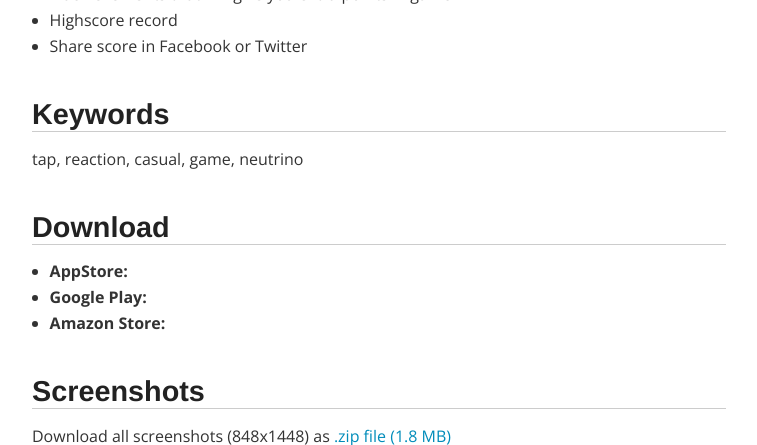
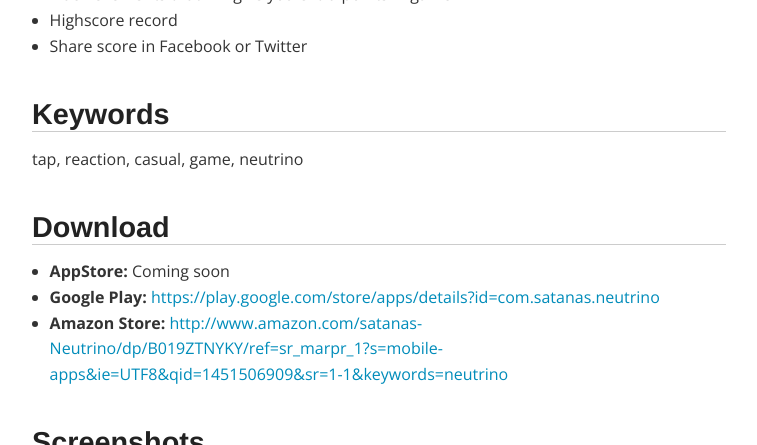
Before and after one commit to satanas/site, a Jekyll site: the page built from games/neutrino/presskit.html, in a window 1280 px wide and 900 px high, scrolled down 1005 px, cut to the strip 0-445 px from the top of the window. Shown: the whole strip, without its empty margins (261-1018 px from the left). Built offline with Jekyll 4.4.1, drawn with Linux system fonts in a browser that asks for light colours; nearby versions of some CDN libraries; Markdown is read by kramdown in place of the engine named in the settings.

Commit message:
Added download URLs to presskit

```diff
--- a/games/neutrino/presskit.html
+++ b/games/neutrino/presskit.html
@@ -1,6 +1,8 @@
 ---
 layout: base
 title: "Neutrino Press Kit"
+amazon_url: "http://www.amazon.com/satanas-Neutrino/dp/B019ZTNYKY/ref=sr_marpr_1?s=mobile-apps&ie=UTF8&qid=1451506909&sr=1-1&keywords=neutrino"
+google_play_url: https://play.google.com/store/apps/details?id=com.satanas.neutrino
 ---
 
 <section class="presskit">
@@ -41,9 +43,9 @@
 
 <h3>Download</h3>
 <ul>
-  <li><strong>AppStore:</strong> </li>
-  <li><strong>Google Play:</strong> </li>
-  <li><strong>Amazon Store:</strong> </li>
+  <li><strong>AppStore:</strong> Coming soon</li>
+  <li><strong>Google Play:</strong> <a href="{{ page.google_play_url }}" target="_blank" title="Get it on Google Play">{{ page.google_play_url }}</a></li>
+  <li><strong>Amazon Store:</strong> <a href="{{ page.amazon_url }}" target="_blank" title="Available at Amazon">{{ page.amazon_url }}</a></li>
 </ul>
 
 <h3>Screenshots</h3>
```
